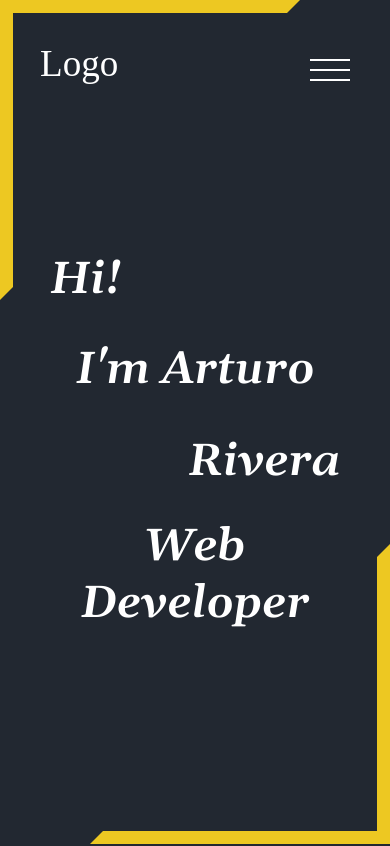
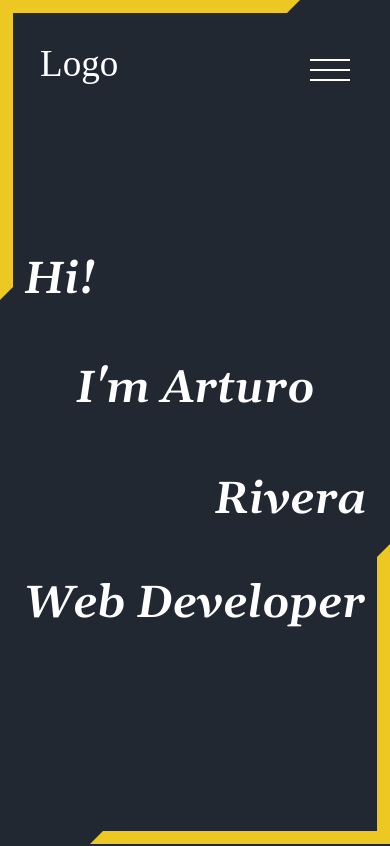
Before and after one commit to Houser97/Portfolio, a React (Create React App) app: page / in a window 390 px wide. Shown: the top 846 px of the page. Built offline with nearby package versions, Linux system fonts and the light colour scheme.

Commit message:
Decrease lateral padding for media query that targets below 420px

```diff
--- a/src/styles/Presentation.css
+++ b/src/styles/Presentation.css
@@ -144,4 +144,8 @@
     .app_presentation{
         font-size: 45px;
     }
+
+    .app_presentation{
+        padding: 30px 4px;
+    }
 }
```
